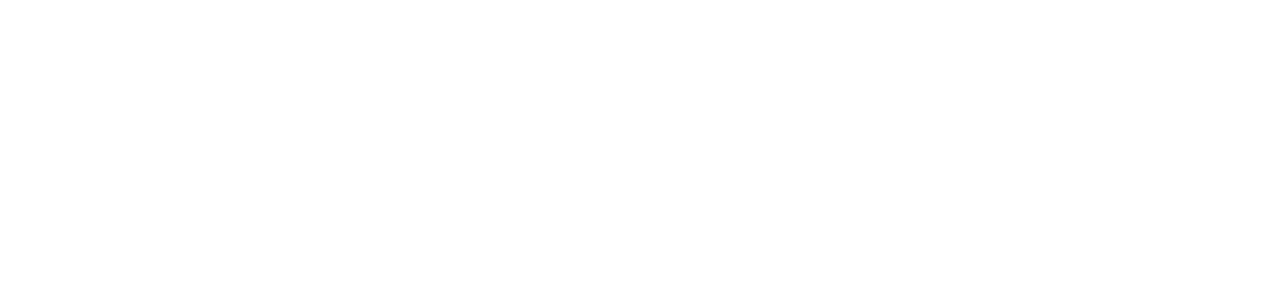
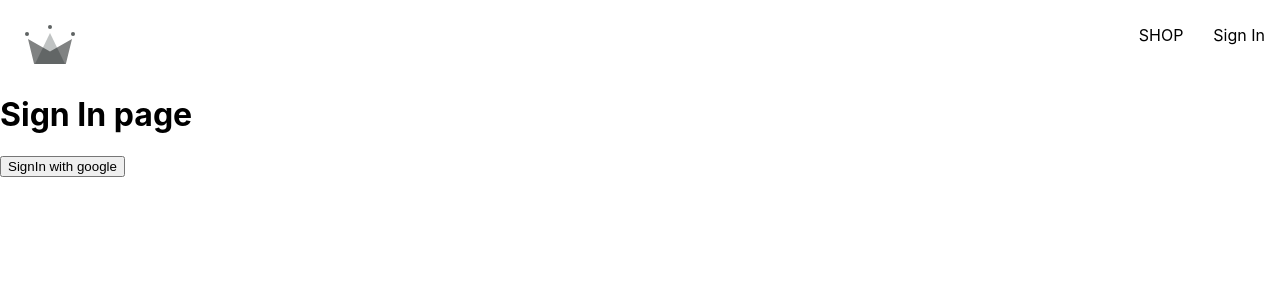
Before and after one commit to Prince-973/eCommerce-react-app, a React (Create React App) app: page /signin in a window 1280 px wide. Before the commit this address had no page. Shown: the top 300 px of the page. Built offline with nearby package versions, Linux system fonts and the light colour scheme.

Commit message:
integrate firebase for google login and store user data to firebaseStore

```diff
--- a/package.json
+++ b/package.json
@@ -4,6 +4,7 @@
   "private": true,
   "dependencies": {
     "cra-template": "1.2.0",
+    "firebase": "^11.2.0",
     "install": "^0.13.0",
     "npm": "^10.9.2",
     "react": "^18.3.1",
--- a/src/App.js
+++ b/src/App.js
@@ -1,10 +1,24 @@
 import Home from "./routes/home/home.component";
 import { Route, Routes } from "react-router-dom";
+import Navigation from "./routes/navigation/navigation.component";
+import SignIn from "./routes/sign-in/sign-in.component";
+
+const Shop = () => {
+  return (
+    <div>
+      <h1>Shop</h1>
+    </div>
+  );
+};
 
 function App() {
   return (
     <Routes>
-      <Route path="/" element={<Home />} />
+      <Route path="/" element={<Navigation />}>
+        <Route index element={<Home />}></Route>
+        <Route path="/shop" element={<Shop />}></Route>
+        <Route path="/signin" element={<SignIn />} />
+      </Route>
     </Routes>
   );
 }
--- a/src/index.scss
+++ b/src/index.scss
@@ -11,3 +11,11 @@ code {
   font-family: source-code-pro, Menlo, Monaco, Consolas, "Courier New",
     monospace;
 }
+a {
+  text-decoration: none;
+  color: black;
+}
+
+* {
+  box-sizing: border-box;
+}
--- a/src/routes/home/home.component.jsx
+++ b/src/routes/home/home.component.jsx
@@ -1,3 +1,4 @@
+import { Outlet } from "react-router-dom";
 import Directory from "../../components/directory/directory.component.jsx";
 
 function Home() {
@@ -28,7 +29,12 @@ function Home() {
       imageUrl: "https://i.ibb.co/R70vBrQ/men.png",
     },
   ];
-  return <Directory categories={categories} />;
+  return (
+    <div>
+      <Directory categories={categories} />
+      <Outlet />
+    </div>
+  );
 }
 
 export default Home;
--- /dev/null
+++ b/src/routes/navigation/navigation.component.jsx
@@ -0,0 +1,27 @@
+import { Fragment } from "react";
+import { Link, Outlet } from "react-router-dom";
+import { ReactComponent as CrwLogo } from "../../assets/crown.svg";
+import "./navigation.style.scss";
+const Navigation = () => {
+  return (
+    <Fragment>
+      <div className="navigation">
+        <Link className="logo-container" to="/">
+          {" "}
+          <CrwLogo className="logo" />
+        </Link>
+        <div className="nav-links-container">
+          <Link className="nav-link" to="/shop">
+            SHOP
+          </Link>
+          <Link className="nav-link" to="/signin">
+            Sign In
+          </Link>
+        </div>
+      </div>
+      <Outlet />
+    </Fragment>
+  );
+};
+
+export default Navigation;
--- /dev/null
+++ b/src/routes/navigation/navigation.style.scss
@@ -0,0 +1,26 @@
+.navigation {
+  height: 70px;
+  width: 100%;
+  display: flex;
+  justify-content: space-between;
+  margin-bottom: 25px;
+
+  .logo-container {
+    height: 100%;
+    width: 70px;
+    padding: 25px;
+  }
+
+  .nav-links-container {
+    width: 50%;
+    height: 100%;
+    display: flex;
+    align-items: center;
+    justify-content: flex-end;
+
+    .nav-link {
+      padding: 10px 15px;
+      cursor: pointer;
+    }
+  }
+}
--- /dev/null
+++ b/src/routes/sign-in/sign-in.component.jsx
@@ -0,0 +1,22 @@
+import React from "react";
+import {
+  signInWithGooglePopup,
+  craeteUserDocumnetFromAuth,
+} from "../../utils/firebase/firebase.utils";
+
+function SignIn() {
+  const logGoogleUser = async () => {
+    const { user } = await signInWithGooglePopup();
+    // console.log(res);
+    const userDocRef = await craeteUserDocumnetFromAuth(user);
+    console.log(userDocRef);
+  };
+  return (
+    <div>
+      <h1>Sign In page</h1>
+      <button onClick={logGoogleUser}>SignIn with google</button>
+    </div>
+  );
+}
+
+export default SignIn;
--- /dev/null
+++ b/src/utils/firebase/firebase.utils.js
@@ -0,0 +1,50 @@
+import { initializeApp } from "firebase/app";
+import {
+  getAuth,
+  GoogleAuthProvider,
+  signInWithRedirect,
+  signInWithPopup,
+} from "firebase/auth";
+
+import { getFirestore, doc, getDoc, setDoc } from "firebase/firestore";
+const firebaseConfig = {
+  apiKey: "AIzaSyADiFja_ICamVCBdB3G1v5EOTSgMPdGO3k",
+  authDomain: "crwn-cloathing-db-cf4e7.firebaseapp.com",
+  projectId: "crwn-cloathing-db-cf4e7",
+  storageBucket: "crwn-cloathing-db-cf4e7.firebasestorage.app",
+  messagingSenderId: "526830082451",
+  appId: "1:526830082451:web:f09aba172b21a24caff066",
+};
+
+const firebaseApp = initializeApp(firebaseConfig);
+
+const provider = new GoogleAuthProvider();
+provider.setCustomParameters({
+  prompt: "select_account",
+});
+
+export const auth = getAuth();
+export const signInWithGooglePopup = () => signInWithPopup(auth, provider);
+
+export const db = getFirestore();
+
+export const craeteUserDocumnetFromAuth = async (userAuth) => {
+  const userDocRef = doc(db, "users", userAuth.uid);
+
+  const userSnapshot = await getDoc(userDocRef);
+
+  if (!userSnapshot.exists()) {
+    const { displayName, email } = userAuth;
+    const createdAt = new Date();
+    try {
+      await setDoc(userDocRef, {
+        displayName,
+        email,
+        createdAt,
+      });
+    } catch (error) {
+      console.log("error creating user document", error);
+    }
+  }
+  return userDocRef;
+};
```
Also changed, not shown: src/assets/crown.svg (added), 1 other file (tests, documents, lock files or other folders).
